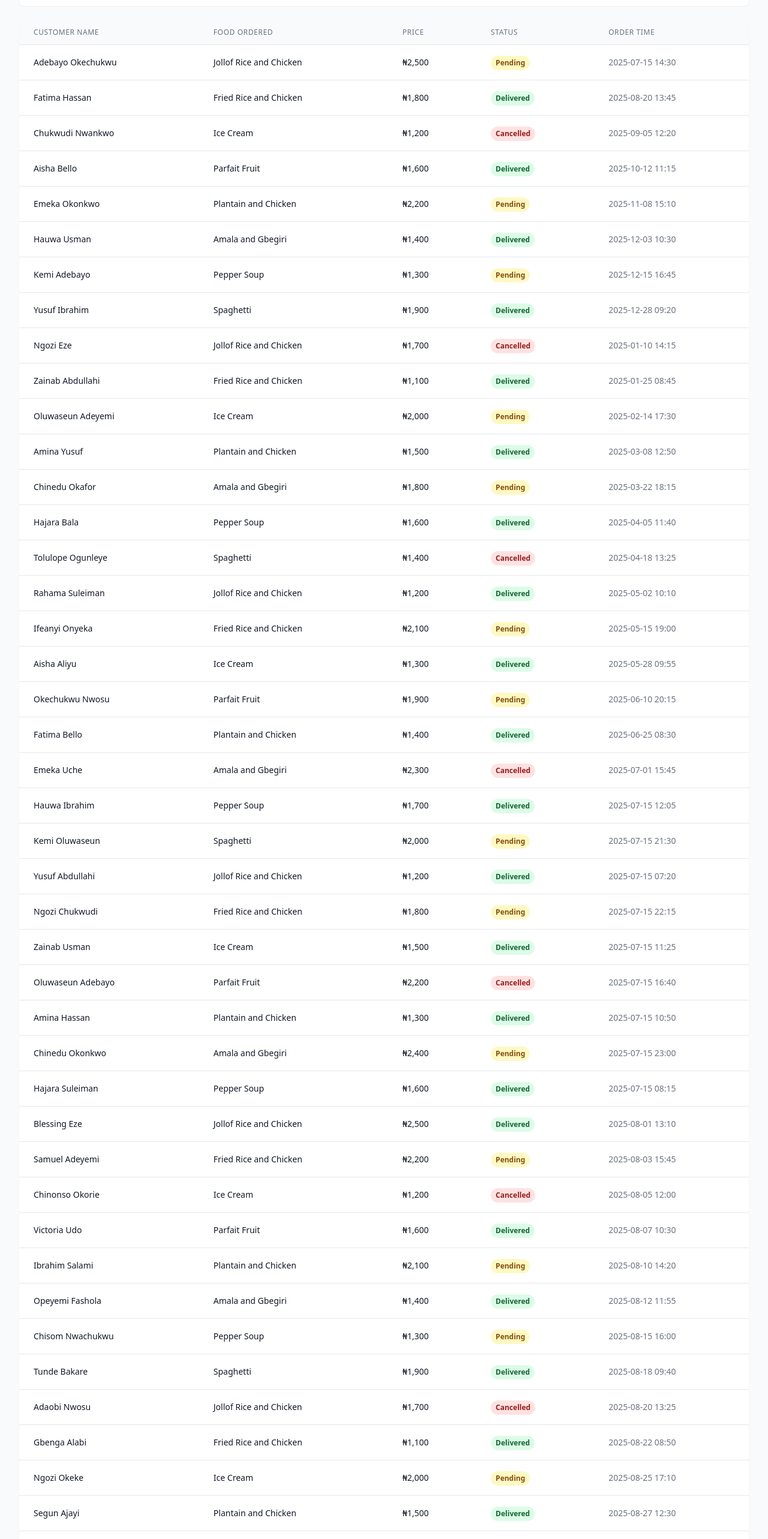
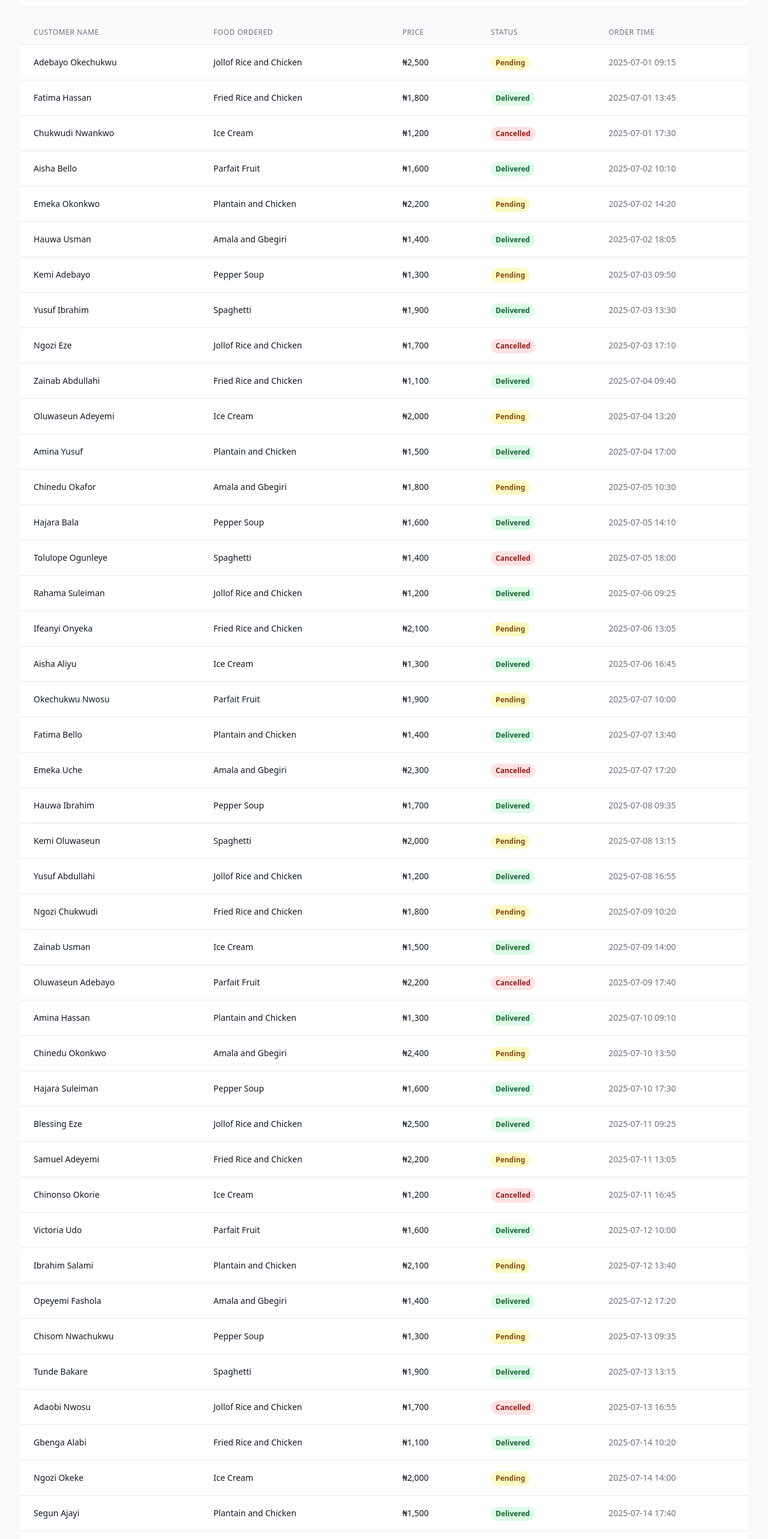
Before and after one commit to bluefound/foodybackend, a React (Create React App) app: page / in a window 1280 px wide. Shown: the part 220-2786 px from the top of the page at 60% size. Built offline with nearby package versions, Linux system fonts and the light colour scheme.

Commit message:
Fix: All order dates now between 1st and 15th July 2025

```diff
--- a/src/App.js
+++ b/src/App.js
@@ -11,7 +11,7 @@ const App = () => {
       foodOrdered: "Jollof Rice and Chicken",
       price: 2500,
       status: "Pending",
-      orderTime: "2025-07-15 14:30"
+      orderTime: "2025-07-01 09:15"
     },
     {
       id: 2,
@@ -19,7 +19,7 @@ const App = () => {
       foodOrdered: "Fried Rice and Chicken",
       price: 1800,
       status: "Delivered",
-      orderTime: "2025-08-20 13:45"
+      orderTime: "2025-07-01 13:45"
     },
     {
       id: 3,
@@ -27,7 +27,7 @@ const App = () => {
       foodOrdered: "Ice Cream",
       price: 1200,
       status: "Cancelled",
-      orderTime: "2025-09-05 12:20"
+      orderTime: "2025-07-01 17:30"
     },
     {
       id: 4,
@@ -35,7 +35,7 @@ const App = () => {
       foodOrdered: "Parfait Fruit",
       price: 1600,
       status: "Delivered",
-      orderTime: "2025-10-12 11:15"
+      orderTime: "2025-07-02 10:10"
     },
     {
       id: 5,
@@ -43,7 +43,7 @@ const App = () => {
       foodOrdered: "Plantain and Chicken",
       price: 2200,
       status: "Pending",
-      orderTime: "2025-11-08 15:10"
+      orderTime: "2025-07-02 14:20"
     },
     {
       id: 6,
@@ -51,7 +51,7 @@ const App = () => {
       foodOrdered: "Amala and Gbegiri",
       price: 1400,
       status: "Delivered",
-      orderTime: "2025-12-03 10:30"
+      orderTime: "2025-07-02 18:05"
     },
     {
       id: 7,
@@ -59,7 +59,7 @@ const App = () => {
       foodOrdered: "Pepper Soup",
       price: 1300,
       status: "Pending",
-      orderTime: "2025-12-15 16:45"
+      orderTime: "2025-07-03 09:50"
     },
     {
       id: 8,
@@ -67,7 +67,7 @@ const App = () => {
       foodOrdered: "Spaghetti",
       price: 1900,
       status: "Delivered",
-      orderTime: "2025-12-28 09:20"
+      orderTime: "2025-07-03 13:30"
     },
     {
       id: 9,
@@ -75,7 +75,7 @@ const App = () => {
       foodOrdered: "Jollof Rice and Chicken",
       price: 1700,
       status: "Cancelled",
-      orderTime: "2025-01-10 14:15"
+      orderTime: "2025-07-03 17:10"
     },
     {
       id: 10,
@@ -83,7 +83,7 @@ const App = () => {
       foodOrdered: "Fried Rice and Chicken",
       price: 1100,
       status: "Delivered",
-      orderTime: "2025-01-25 08:45"
+      orderTime: "2025-07-04 09:40"
     },
     {
       id: 11,
@@ -91,7 +91,7 @@ const App = () => {
       foodOrdered: "Ice Cream",
       price: 2000,
       status: "Pending",
-      orderTime: "2025-02-14 17:30"
+      orderTime: "2025-07-04 13:20"
     },
     {
       id: 12,
@@ -99,7 +99,7 @@ const App = () => {
       foodOrdered: "Plantain and Chicken",
       price: 1500,
       status: "Delivered",
-      orderTime: "2025-03-08 12:50"
+      orderTime: "2025-07-04 17:00"
     },
     {
       id: 13,
@@ -107,7 +107,7 @@ const App = () => {
       foodOrdered: "Amala and Gbegiri",
       price: 1800,
       status: "Pending",
-      orderTime: "2025-03-22 18:15"
+      orderTime: "2025-07-05 10:30"
     },
     {
       id: 14,
@@ -115,7 +115,7 @@ const App = () => {
       foodOrdered: "Pepper Soup",
       price: 1600,
       status: "Delivered",
-      orderTime: "2025-04-05 11:40"
+      orderTime: "2025-07-05 14:10"
     },
     {
       id: 15,
@@ -123,7 +123,7 @@ const App = () => {
       foodOrdered: "Spaghetti",
       price: 1400,
       status: "Cancelled",
-      orderTime: "2025-04-18 13:25"
+      orderTime: "2025-07-05 18:00"
     },
     {
       id: 16,
@@ -131,7 +131,7 @@ const App = () => {
       foodOrdered: "Jollof Rice and Chicken",
       price: 1200,
       status: "Delivered",
-      orderTime: "2025-05-02 10:10"
+      orderTime: "2025-07-06 09:25"
     },
     {
       id: 17,
@@ -139,7 +139,7 @@ const App = () => {
       foodOrdered: "Fried Rice and Chicken",
       price: 2100,
       status: "Pending",
-      orderTime: "2025-05-15 19:00"
+      orderTime: "2025-07-06 13:05"
     },
     {
       id: 18,
@@ -147,7 +147,7 @@ const App = () => {
       foodOrdered: "Ice Cream",
       price: 1300,
       status: "Delivered",
-      orderTime: "2025-05-28 09:55"
+      orderTime: "2025-07-06 16:45"
     },
     {
       id: 19,
@@ -155,7 +155,7 @@ const App = () => {
       foodOrdered: "Parfait Fruit",
       price: 1900,
       status: "Pending",
-      orderTime: "2025-06-10 20:15"
+      orderTime: "2025-07-07 10:00"
     },
     {
       id: 20,
@@ -163,7 +163,7 @@ const App = () => {
       foodOrdered: "Plantain and Chicken",
       price: 1400,
       status: "Delivered",
-      orderTime: "2025-06-25 08:30"
+      orderTime: "2025-07-07 13:40"
     },
     {
       id: 21,
@@ -171,7 +171,7 @@ const App = () => {
       foodOrdered: "Amala and Gbegiri",
       price: 2300,
       status: "Cancelled",
-      orderTime: "2025-07-01 15:45"
+      orderTime: "2025-07-07 17:20"
     },
     {
       id: 22,
@@ -179,7 +179,7 @@ const App = () => {
       foodOrdered: "Pepper Soup",
       price: 1700,
       status: "Delivered",
-      orderTime: "2025-07-15 12:05"
+      orderTime: "2025-07-08 09:35"
     },
     {
       id: 23,
@@ -187,7 +187,7 @@ const App = () => {
       foodOrdered: "Spaghetti",
       price: 2000,
       status: "Pending",
-      orderTime: "2025-07-15 21:30"
+      orderTime: "2025-07-08 13:15"
     },
     {
       id: 24,
@@ -195,7 +195,7 @@ const App = () => {
       foodOrdered: "Jollof Rice and Chicken",
       price: 1200,
       status: "Delivered",
-      orderTime: "2025-07-15 07:20"
+      orderTime: "2025-07-08 16:55"
     },
     {
       id: 25,
@@ -203,7 +203,7 @@ const App = () => {
       foodOrdered: "Fried Rice and Chicken",
       price: 1800,
       status: "Pending",
-      orderTime: "2025-07-15 22:15"
+      orderTime: "2025-07-09 10:20"
     },
     {
       id: 26,
@@ -211,7 +211,7 @@ const App = () => {
       foodOrdered: "Ice Cream",
       price: 1500,
       status: "Delivered",
-      orderTime: "2025-07-15 11:25"
+      orderTime: "2025-07-09 14:00"
     },
     {
       id: 27,
@@ -219,7 +219,7 @@ const App = () => {
       foodOrdered: "Parfait Fruit",
       price: 2200,
       status: "Cancelled",
-      orderTime: "2025-07-15 16:40"
+      orderTime: "2025-07-09 17:40"
     },
     {
       id: 28,
@@ -227,7 +227,7 @@ const App = () => {
       foodOrdered: "Plantain and Chicken",
       price: 1300,
       status: "Delivered",
-      orderTime: "2025-07-15 10:50"
+      orderTime: "2025-07-10 09:10"
     },
     {
       id: 29,
@@ -235,7 +235,7 @@ const App = () => {
       foodOrdered: "Amala and Gbegiri",
       price: 2400,
       status: "Pending",
-      orderTime: "2025-07-15 23:00"
+      orderTime: "2025-07-10 13:50"
     },
     {
       id: 30,
@@ -243,7 +243,7 @@ const App = () => {
       foodOrdered: "Pepper Soup",
       price: 1600,
       status: "Delivered",
-      orderTime: "2025-07-15 08:15"
+      orderTime: "2025-07-10 17:30"
     },
     {
       id: 31,
@@ -251,7 +251,7 @@ const App = () => {
       foodOrdered: "Jollof Rice and Chicken",
       price: 2500,
       status: "Delivered",
-      orderTime: "2025-08-01 13:10"
+      orderTime: "2025-07-11 09:25"
     },
     {
       id: 32,
@@ -259,7 +259,7 @@ const App = () => {
       foodOrdered: "Fried Rice and Chicken",
       price: 2200,
       status: "Pending",
-      orderTime: "2025-08-03 15:45"
+      orderTime: "2025-07-11 13:05"
     },
     {
       id: 33,
@@ -267,7 +267,7 @@ const App = () => {
       foodOrdered: "Ice Cream",
       price: 1200,
       status: "Cancelled",
-      orderTime: "2025-08-05 12:00"
+      orderTime: "2025-07-11 16:45"
     },
     {
       id: 34,
@@ -275,7 +275,7 @@ const App = () => {
       foodOrdered: "Parfait Fruit",
       price: 1600,
       status: "Delivered",
-      orderTime: "2025-08-07 10:30"
+      orderTime: "2025-07-12 10:00"
     },
     {
       id: 35,
@@ -283,7 +283,7 @@ const App = () => {
       foodOrdered: "Plantain and Chicken",
       price: 2100,
       status: "Pending",
-      orderTime: "2025-08-10 14:20"
+      orderTime: "2025-07-12 13:40"
     },
     {
       id: 36,
@@ -291,7 +291,7 @@ const App = () => {
       foodOrdered: "Amala and Gbegiri",
       price: 1400,
       status: "Delivered",
-      orderTime: "2025-08-12 11:55"
+      orderTime: "2025-07-12 17:20"
     },
     {
       id: 37,
@@ -299,7 +299,7 @@ const App = () => {
       foodOrdered: "Pepper Soup",
       price: 1300,
       status: "Pending",
-      orderTime: "2025-08-15 16:00"
+      orderTime: "2025-07-13 09:35"
     },
     {
       id: 38,
@@ -307,7 +307,7 @@ const App = () => {
       foodOrdered: "Spaghetti",
       price: 1900,
       status: "Delivered",
-      orderTime: "2025-08-18 09:40"
+      orderTime: "2025-07-13 13:15"
     },
     {
       id: 39,
@@ -315,7 +315,7 @@ const App = () => {
       foodOrdered: "Jollof Rice and Chicken",
       price: 1700,
       status: "Cancelled",
-      orderTime: "2025-08-20 13:25"
+      orderTime: "2025-07-13 16:55"
     },
     {
       id: 40,
@@ -323,7 +323,7 @@ const App = () => {
       foodOrdered: "Fried Rice and Chicken",
       price: 1100,
       status: "Delivered",
-      orderTime: "2025-08-22 08:50"
+      orderTime: "2025-07-14 10:20"
     },
     {
       id: 41,
@@ -331,7 +331,7 @@ const App = () => {
       foodOrdered: "Ice Cream",
       price: 2000,
       status: "Pending",
-      orderTime: "2025-08-25 17:10"
+      orderTime: "2025-07-14 14:00"
     },
     {
       id: 42,
@@ -339,7 +339,7 @@ const App = () => {
       foodOrdered: "Plantain and Chicken",
       price: 1500,
       status: "Delivered",
-      orderTime: "2025-08-27 12:30"
+      orderTime: "2025-07-14 17:40"
     },
     {
       id: 43,
@@ -347,7 +347,7 @@ const App = () => {
       foodOrdered: "Amala and Gbegiri",
       price: 1800,
       status: "Pending",
-      orderTime: "2025-08-29 18:05"
+      orderTime: "2025-07-15 09:10"
     },
     {
       id: 44,
@@ -355,7 +355,7 @@ const App = () => {
       foodOrdered: "Pepper Soup",
       price: 1600,
       status: "Delivered",
-      orderTime: "2025-09-01 11:20"
+      orderTime: "2025-07-15 13:50"
     },
     {
       id: 45,
@@ -363,7 +363,7 @@ const App = () => {
       foodOrdered: "Spaghetti",
       price: 1400,
       status: "Cancelled",
-      orderTime: "2025-09-03 13:55"
+      orderTime: "2025-07-15 17:30"
     }
   ];
 
```
